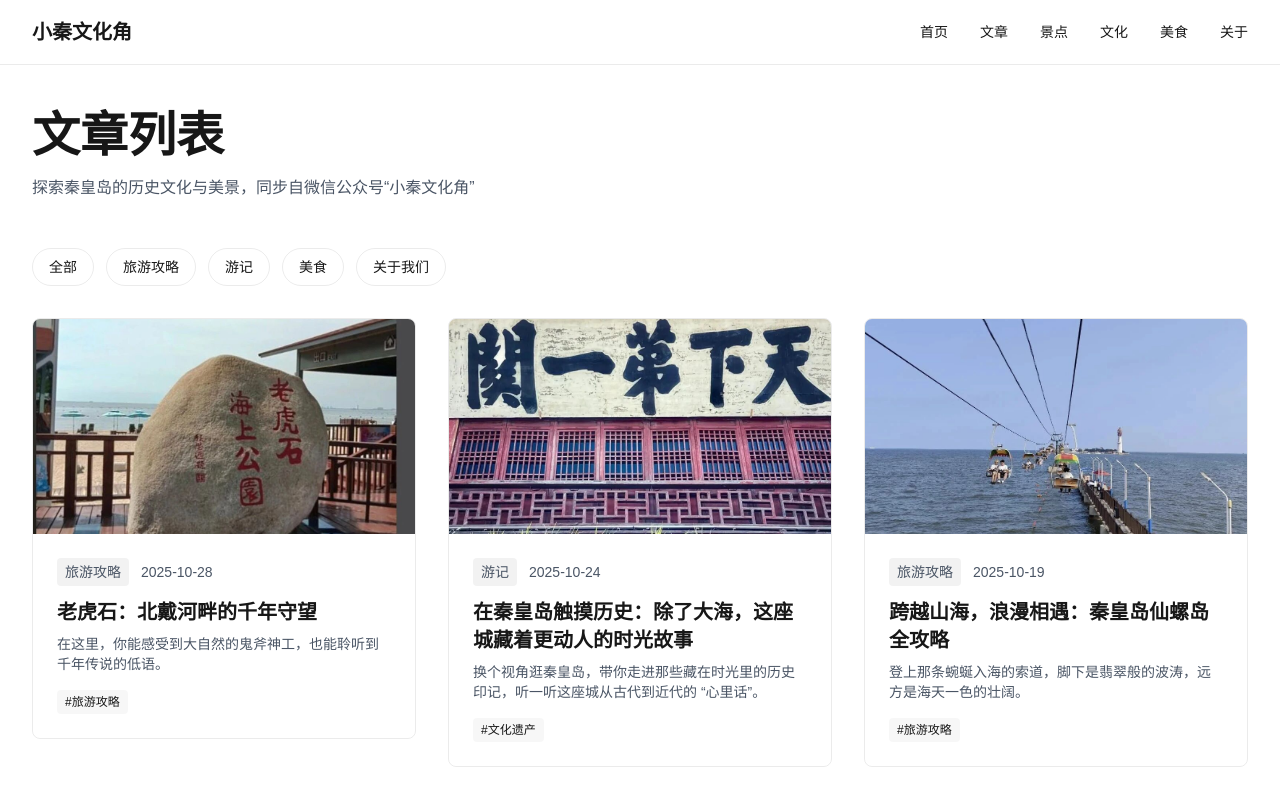
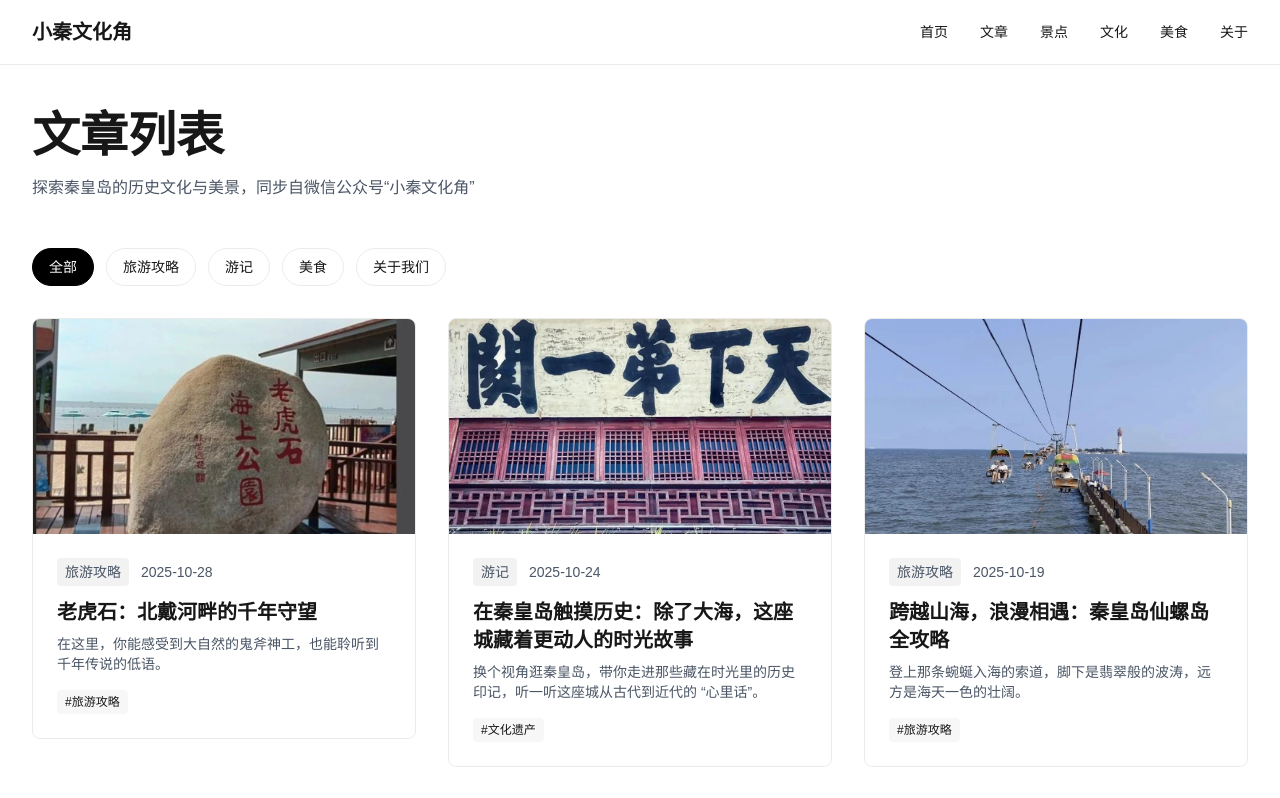
Before and after one commit to yumeowo/XiaoQin_CulturalCorner, a Next.js app: page /articles in a window 1280 px wide. Shown: the top 798 px of the page. Built offline with nearby package versions, Linux system fonts and the light colour scheme.

Commit message:
feat: add article filter function

```diff
--- a/app/articles/page.tsx
+++ b/app/articles/page.tsx
@@ -1,9 +1,24 @@
 import Link from "next/link";
 import Image from "next/image";
-import { getAllArticles, getAllCategories } from "@/lib/articles";
+import {
+  getAllArticles,
+  getAllCategories,
+  getArticlesByCategory,
+} from "@/lib/articles";
 
-export default function ArticlesPage() {
-  const articles = getAllArticles();
+type SearchParams = Promise<{ [key: string]: string | string[] | undefined }>;
+
+export default async function ArticlesPage(props: {
+  searchParams: SearchParams;
+}) {
+  const searchParams = await props.searchParams;
+  const selectedCategory = searchParams.category as string | undefined;
+
+  // Filter articles based on selected category
+  const articles = selectedCategory
+    ? getArticlesByCategory(selectedCategory)
+    : getAllArticles();
+
   const categories = getAllCategories();
 
   return (
@@ -21,7 +36,11 @@ export default function ArticlesPage() {
         <div className="mb-8 flex flex-wrap gap-3">
           <Link
             href="/articles"
-            className="px-4 py-2 rounded-full text-sm border border-black/[.08] dark:border-white/[.145] hover:bg-black/[.05] dark:hover:bg-white/[.06] transition-colors"
+            className={`px-4 py-2 rounded-full text-sm border transition-colors ${
+              !selectedCategory
+                ? "bg-black text-white dark:bg-white dark:text-black border-black dark:border-white"
+                : "border-black/[.08] dark:border-white/[.145] hover:bg-black/[.05] dark:hover:bg-white/[.06]"
+            }`}
           >
             全部
           </Link>
@@ -29,7 +48,11 @@ export default function ArticlesPage() {
             <Link
               key={category}
               href={`/articles?category=${category}`}
-              className="px-4 py-2 rounded-full text-sm border border-black/[.08] dark:border-white/[.145] hover:bg-black/[.05] dark:hover:bg-white/[.06] transition-colors"
+              className={`px-4 py-2 rounded-full text-sm border transition-colors ${
+                selectedCategory === category
+                  ? "bg-black text-white dark:bg-white dark:text-black border-black dark:border-white"
+                  : "border-black/[.08] dark:border-white/[.145] hover:bg-black/[.05] dark:hover:bg-white/[.06]"
+              }`}
             >
               {category}
             </Link>
```
